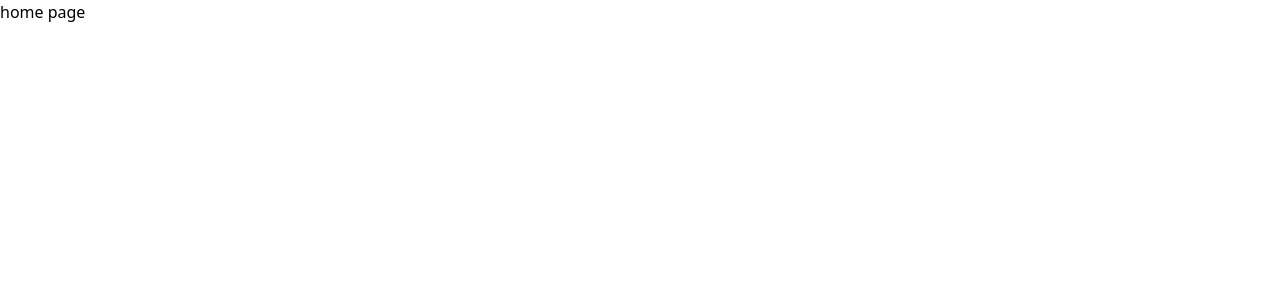
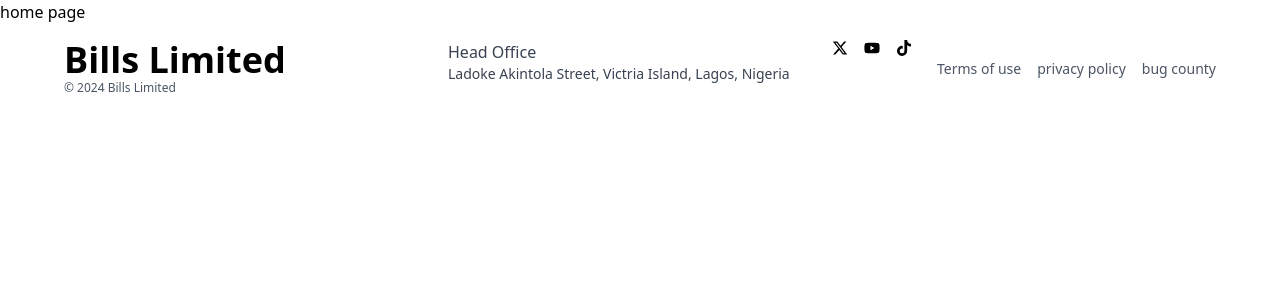
Before and after one commit to Kolataiwo/bills, a Next.js app: page / in a window 1280 px wide. Shown: the top 300 px of the page. Built offline with nearby package versions, Linux system fonts and the light colour scheme.

Commit message:
footer component

```diff
--- a/app/layout.js
+++ b/app/layout.js
@@ -1,5 +1,6 @@
 import localFont from "next/font/local";
 import "./globals.css";
+import { Footer } from "@/components/AppFooter";
 
 const geistSans = localFont({
   src: "./fonts/GeistVF.woff",
@@ -13,8 +14,8 @@ const geistMono = localFont({
 });
 
 export const metadata = {
-  title: "Create Next App",
-  description: "Generated by create next app",
+  title: "Bills An instant loan app",
+  description: "personal financing at your covenience",
 };
 
 export default function RootLayout({ children }) {
@@ -24,6 +25,7 @@ export default function RootLayout({ children }) {
         className={`${geistSans.variable} ${geistMono.variable} antialiased`}
       >
         {children}
+        <Footer/>
       </body>
     </html>
   );
--- /dev/null
+++ b/components/AppFooter.js
@@ -0,0 +1,33 @@
+import Link from "next/link";
+import { FaXTwitter, FaYoutube, FaTiktok } from "react-icons/fa6";
+
+const year = new Date().getFullYear();
+
+export function Footer (){
+    return (
+        <footer className="grid grid-cols-1 gap-4 lg:grid-cols-3 lg:gap-0 py-4 px-2 md:px-8 lg:px-16">
+            <div>
+                <p className="text-4xl text-gry-800 font-bold">Bills Limited</p>
+                <p className="text-xs text-gray-600">&copy; {year} Bills Limited</p>
+            </div>
+
+            <div>
+                <p className="text-md text-gray-700">Head Office</p>
+                <p className="text-sm text-gray-700">Ladoke Akintola Street, Victria Island, Lagos, Nigeria</p>
+            </div>
+
+            <div>
+                <ul className="flex lg:items-center gap-4">
+                    <li><Link href="#"><FaXTwitter className="text-md"/> </Link></li>
+                    <li><Link href="#"><FaYoutube className="text-md"/> </Link></li>
+                    <li><Link href="#"><FaTiktok className="text-md"/> </Link></li>
+                </ul>
+                <ul className="flex lg:justify-end items-center gap-4">
+                    <li><Link href="#" className="text-sm text-gray-600">Terms of use</Link></li>
+                    <li><Link href="#" className="text-sm text-gray-600">privacy policy</Link></li>
+                    <li><Link href="#" className="text-sm text-gray-600">bug county</Link></li>
+                </ul>
+            </div>
+        </footer>
+    )
+}
--- a/components/HistoryTab.js
+++ /dev/null
@@ -1,20 +0,0 @@
-
-export function HistoryTab({amount,rate,duration,date,type}){
-    return(
-
-            <div className="flex flex-col border border-blue-100 rounded-md p-3">
-                <ul className="flex justify-between border-b border-blue-100 pb-2">
-                    <li className="font-bold text-2xl text-gray-700">N200,00</li>
-                    <li className="text-xs text-blue-500">15%</li>
-                </ul>
-
-                <ul className="flex justify-between items-center pt-2">
-                    <li className="text-sm text-gray-700">{duration} days</li>
-                    <li className="text-sm text-gray-700">{date}</li>
-                    <li className="text-sm text-gray-700">{type}</li>
-                </ul>
-            </div>
-
-
-    )
-   }
```
